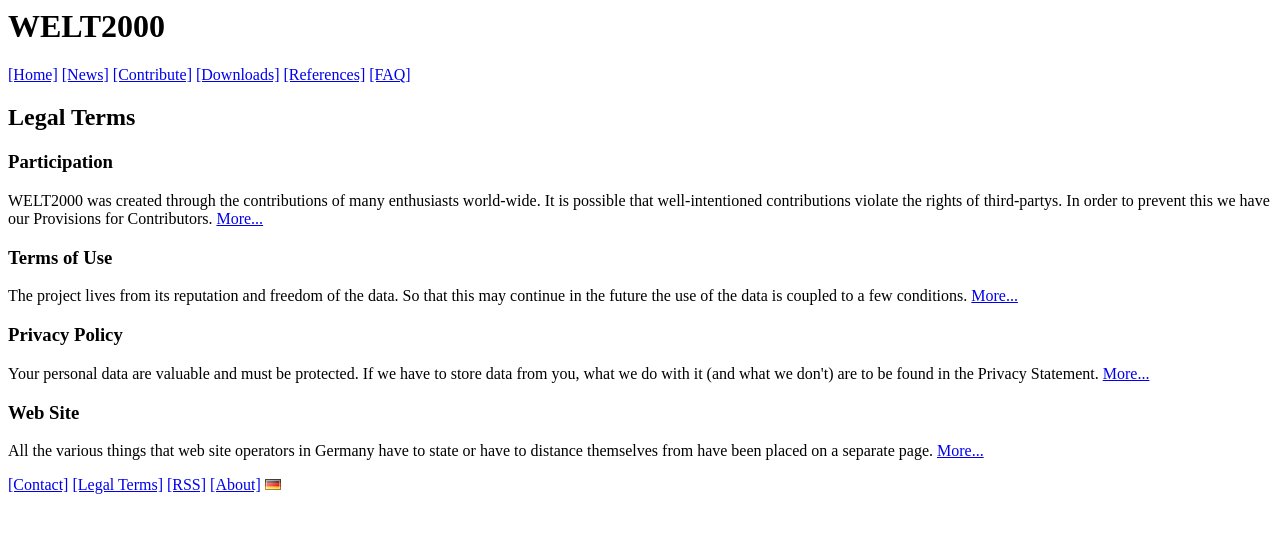
After one commit to Turbo87/welt2000, a Python web app: template welt2000/templates/legal-terms.jinja in a window 1280 px wide. The commit adds this page. Shown: the top 533 px of the page. Run offline with Jinja, Linux system fonts and the light colour scheme; the template is opened without the code that fills it, so the values that code supplies are empty.

Commit message:
Imported "Legal Terms" page

```diff
--- a/welt2000/templates/_base.jinja
+++ b/welt2000/templates/_base.jinja
@@ -18,7 +18,7 @@
 
     <p>
     <a href="{{ url_for('contact') }}">[{{ _('Contact') }}]</a>
-    <a href="{{ url_for('not_available') }}">[{{ _('Legal Terms') }}]</a>
+    <a href="{{ url_for('legal_terms') }}">[{{ _('Legal Terms') }}]</a>
     <a href="{{ url_for('not_available') }}">[{{ _('RSS') }}]</a>
     <a href="{{ url_for('about') }}">[{{ _('About') }}]</a>
 
--- a/welt2000/templates/about.jinja
+++ b/welt2000/templates/about.jinja
@@ -15,7 +15,7 @@
 
 <p>{{ _('Geman legal requirement') }}: <i>Inhaltlich Verantwortlicher gemäß § 6 MDStV: Howard E. Mills </i></p>
 
-<p>{{ _('Further legal information can be found <a href="%(link)s">here</a>.', link=url_for('not_available')) }}</p>
+<p>{{ _('Further legal information can be found <a href="%(link)s">here</a>.', link=url_for('legal_terms')) }}</p>
 
 <a name="contributors"></a>
 <h3>{{ _('Contributors') }}</h3>
--- /dev/null
+++ b/welt2000/templates/legal-terms.jinja
@@ -0,0 +1,21 @@
+{% extends "_base.jinja" %}
+
+{% block content %}
+<h2>{{ _('Legal Terms') }}</h2>
+
+<h3>{{ _('Participation') }}</h3>
+
+<p>{{ _('WELT2000 was created through the contributions of many enthusiasts world-wide.  It is possible that well-intentioned contributions violate the rights of third-partys.  In order to prevent this we have our Provisions for Contributors.') }} <a href="{{ url_for('not_available') }}">{{ _('More...') }}</a></p>
+
+<h3>{{ _('Terms of Use') }}</h3>
+
+<p>{{ _('The project lives from its reputation and freedom of the data. So that this may continue in the future the use of the data is coupled to a few conditions.') }} <a href="{{ url_for('not_available') }}">{{ _('More...') }}</a></p>
+
+<h3>{{ _('Privacy Policy') }}</h3>
+
+<p>{{ _('Your personal data are valuable and must be protected. If we have to store data from you, what we do with it (and what we don\'t) are to be found in the Privacy Statement.') }} <a href="{{ _('not_available') }}">{{ _('More...') }}</a></p>
+
+<h3>{{ _('Web Site') }}</h3>
+
+<p>{{ _('All the various things that web site operators in Germany have to state or have to distance themselves from have been placed on a separate page.') }} <a href="{{ url_for('not_available') }}">{{ _('More...') }}</a></p>
+{% endblock %}
--- a/welt2000/views.py
+++ b/welt2000/views.py
@@ -32,6 +32,11 @@ def contact():
     return render_template('contact.jinja')
 
 
+@app.route('/legal-terms')
+def legal_terms():
+    return render_template('legal-terms.jinja')
+
+
 @app.route('/about')
 def about():
     return render_template('about.jinja')
```
